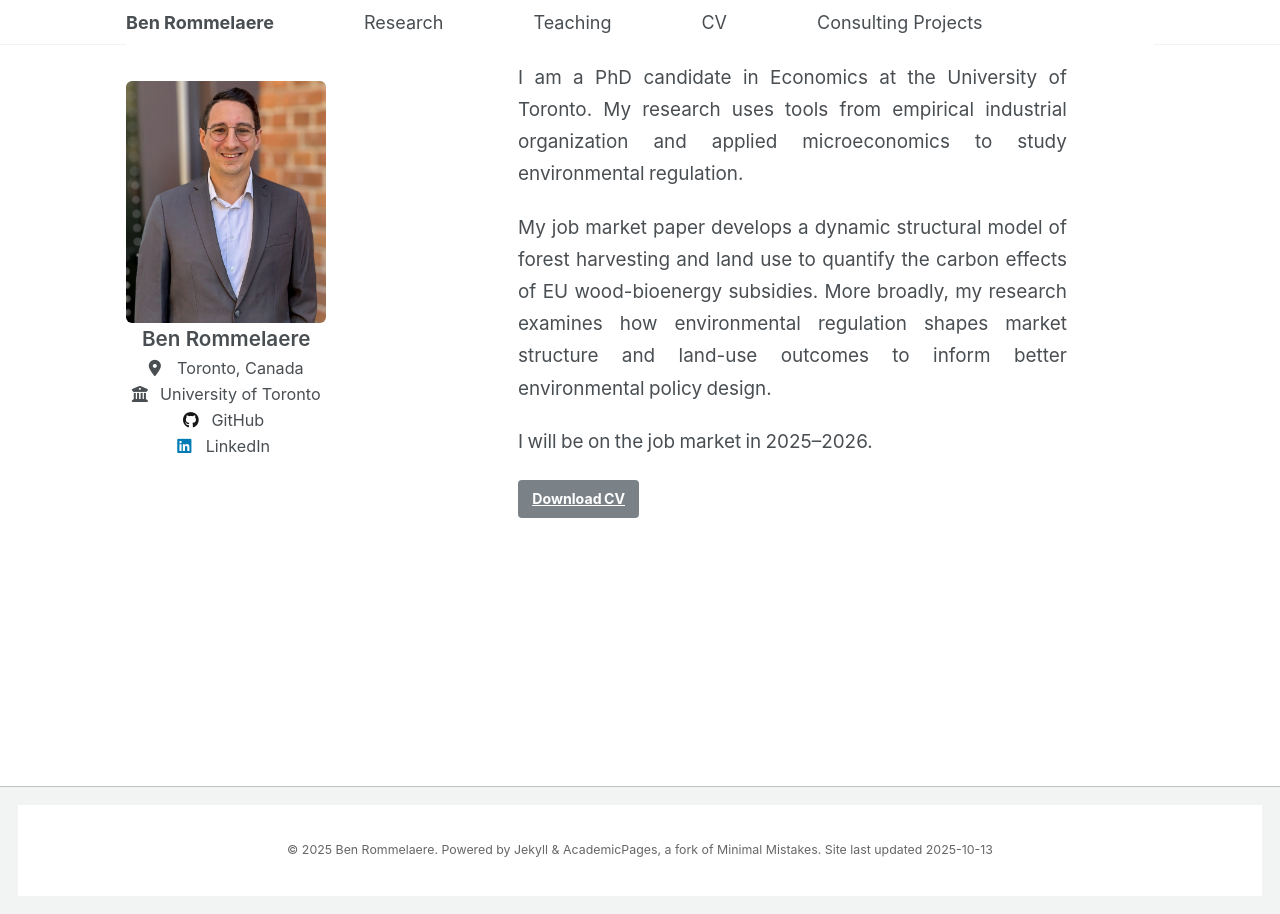
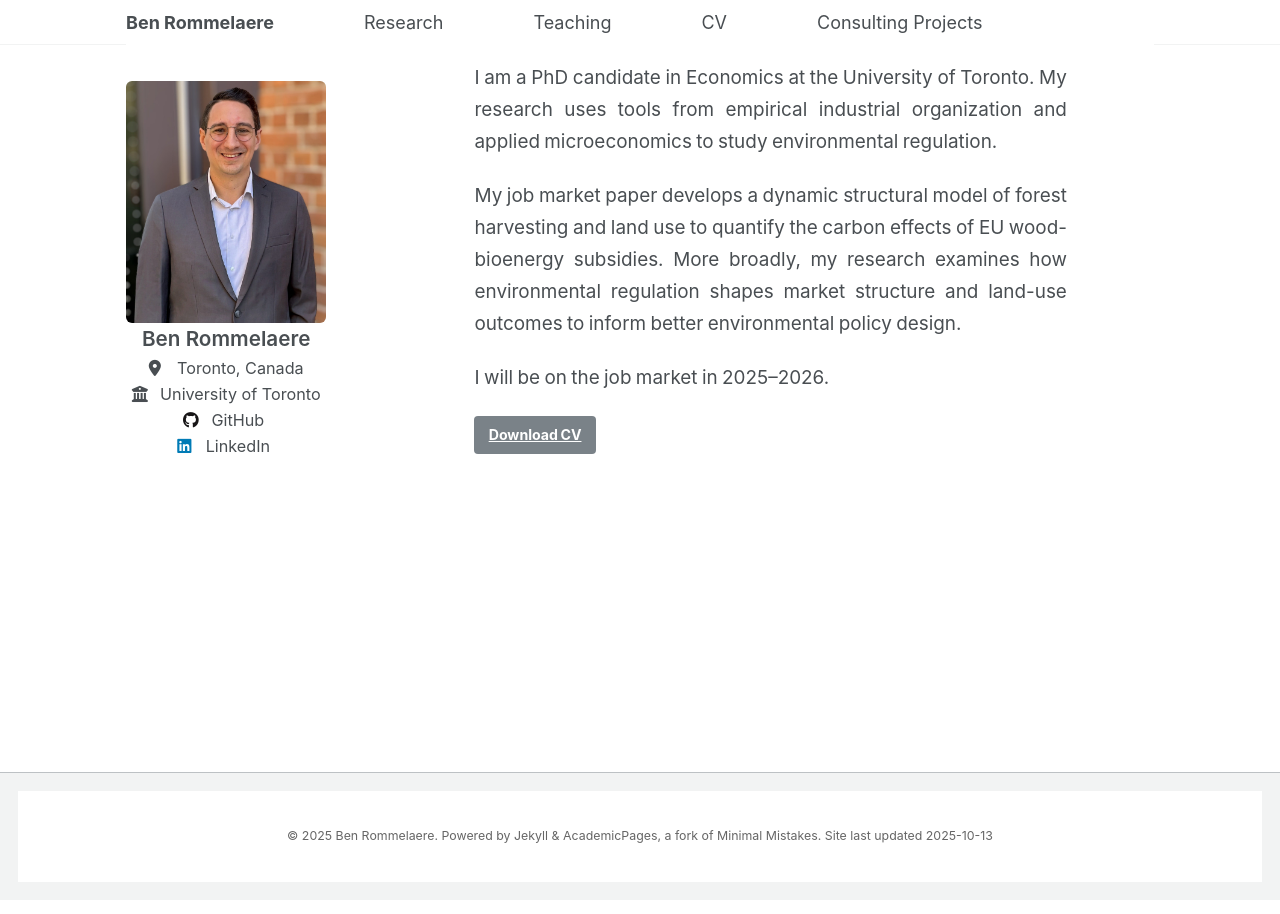
Before and after one commit to brommelaere/brommelaere.github.io, a Jekyll site: the page built from _pages/about.md, in a window 1280 px wide. Built offline with Jekyll 4.4.1, drawn with Linux system fonts in a browser that asks for light colours.

Commit message:
Update _page.scss

```diff
--- a/_sass/layout/_page.scss
+++ b/_sass/layout/_page.scss
@@ -20,7 +20,7 @@
 .page {
   @include breakpoint($large) {
     @include span(8 of 12 last);
-    @include prefix(0.5 of 12);
+    @include prefix(0.0 of 12);
     @include suffix(1 of 12);
   }
 
```
